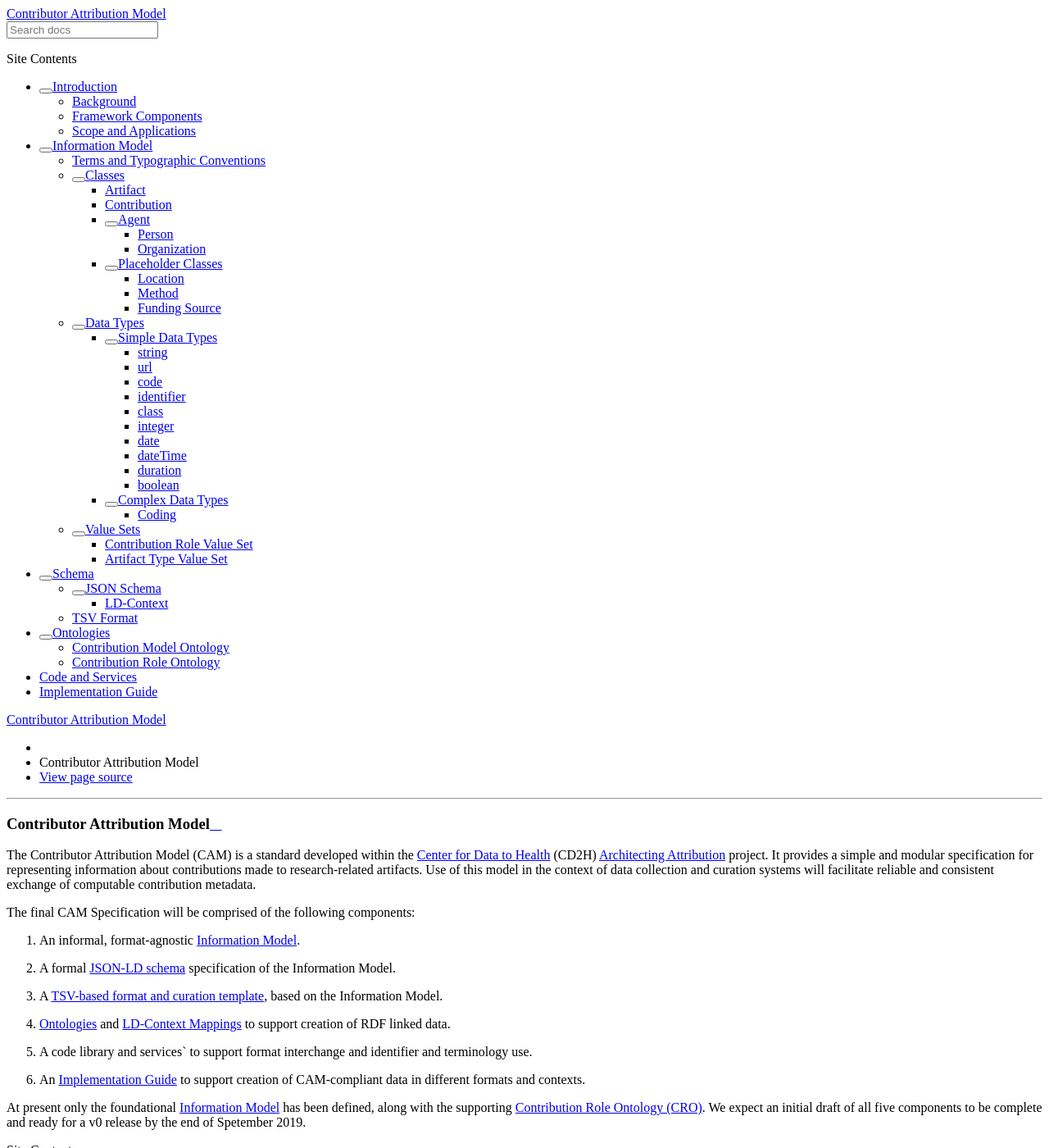
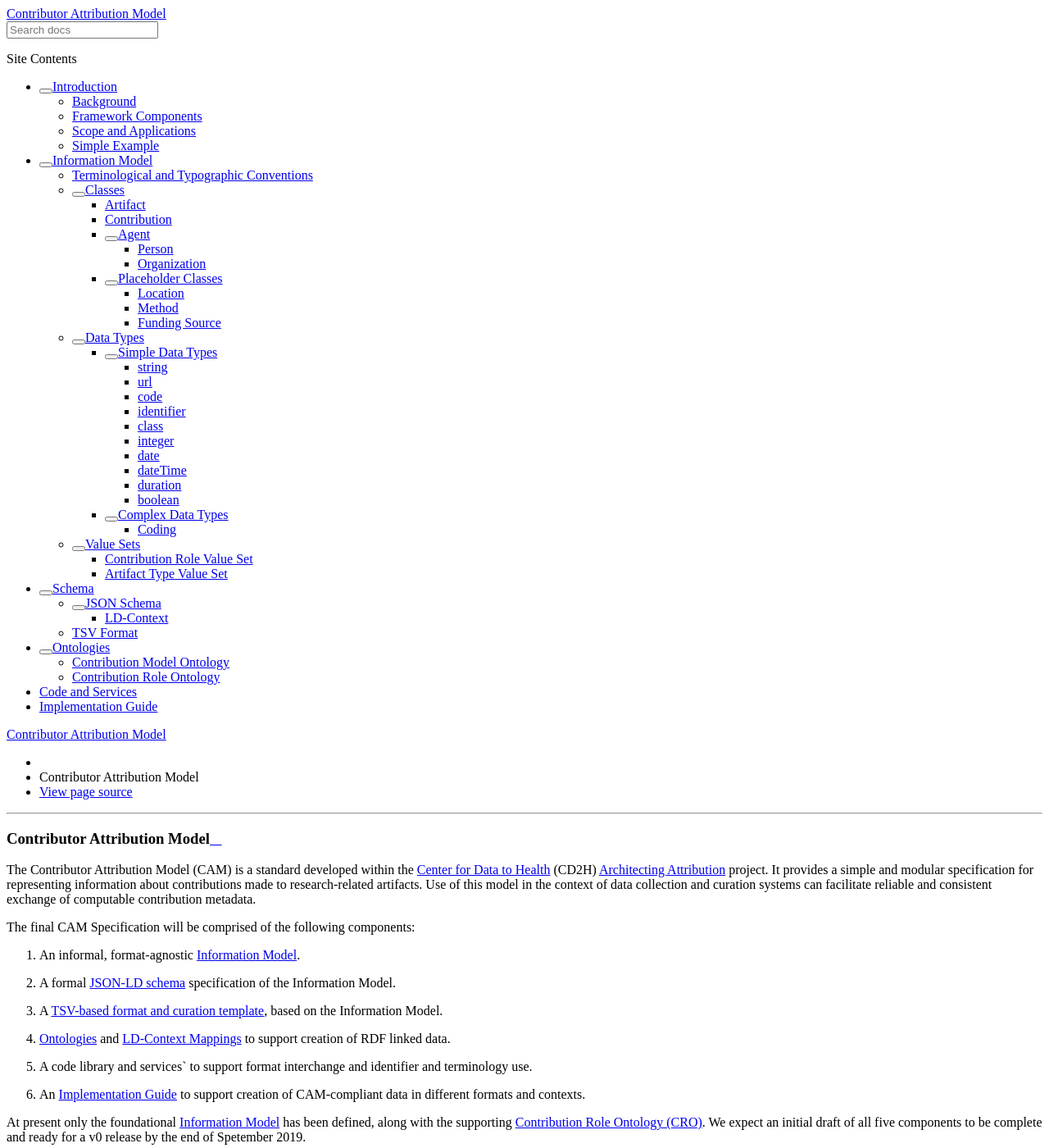
Before and after one commit to data2health/contributor-attribution-model, a Sphinx documentation site: the page built from docs/source/index.rst, in a window 1280 px wide and 1400 px high. Shown: the whole window at 82% size. Built offline with Sphinx 7.4.7 and the Read the Docs theme 2.0.0, drawn with Linux system fonts in a browser that asks for light colours; pages that are not in the unit, such as notebooks, are missing from menus; some of the changed text lies outside the part shown.

Commit message:
updating docs

```diff
--- a/docs/source/index.rst
+++ b/docs/source/index.rst
@@ -4,7 +4,7 @@
 Contributor Attribution Model
 !!!!!!!!!!!!!!!!!!!!!!!
 
-The Contributor Attribution Model (CAM) is a standard developed within the `Center for Data to Health <https://github.com/data2health>`_ (CD2H) `Architecting Attribution <https://github.com/data2health/architecting_attribution>`_ project. It provides a simple and modular specification for representing information about contributions made to research-related artifacts. Use of this model in the context of data collection and curation systems will facilitate reliable and consistent exchange of computable contribution metadata.
+The Contributor Attribution Model (CAM) is a standard developed within the `Center for Data to Health <https://github.com/data2health>`_ (CD2H) `Architecting Attribution <https://github.com/data2health/architecting_attribution>`_ project. It provides a simple and modular specification for representing information about contributions made to research-related artifacts. Use of this model in the context of data collection and curation systems can facilitate reliable and consistent exchange of computable contribution metadata.
 
 The final CAM Specification will be comprised of the following components:
 
--- a/docs/source/info_model/terms_typo_conventions.rst
+++ b/docs/source/info_model/terms_typo_conventions.rst
@@ -1,6 +1,6 @@
 .. _terms-typo-conventions:
 
-Terms and Typographic Conventions
+Terminological and Typographic Conventions
 !!!!!!!!!!!!!!!!!!!!!!!!!!!!!!!!!
 
 * In this documentation we use the term '**class**' to refer to core modeling types in the specification. In other specifications this concept may be referred to as a 'type', 'resource', or 'object'. When referred to as modeling constructs in the text, class names are Capitalized (e.g. ‘Person’, ‘Contribution’)
```
Also changed, not shown: docs/source/implementation_guide/index.rst (+9 -0 lines), docs/source/introduction.rst (+7 -1 lines), 2 other files.
